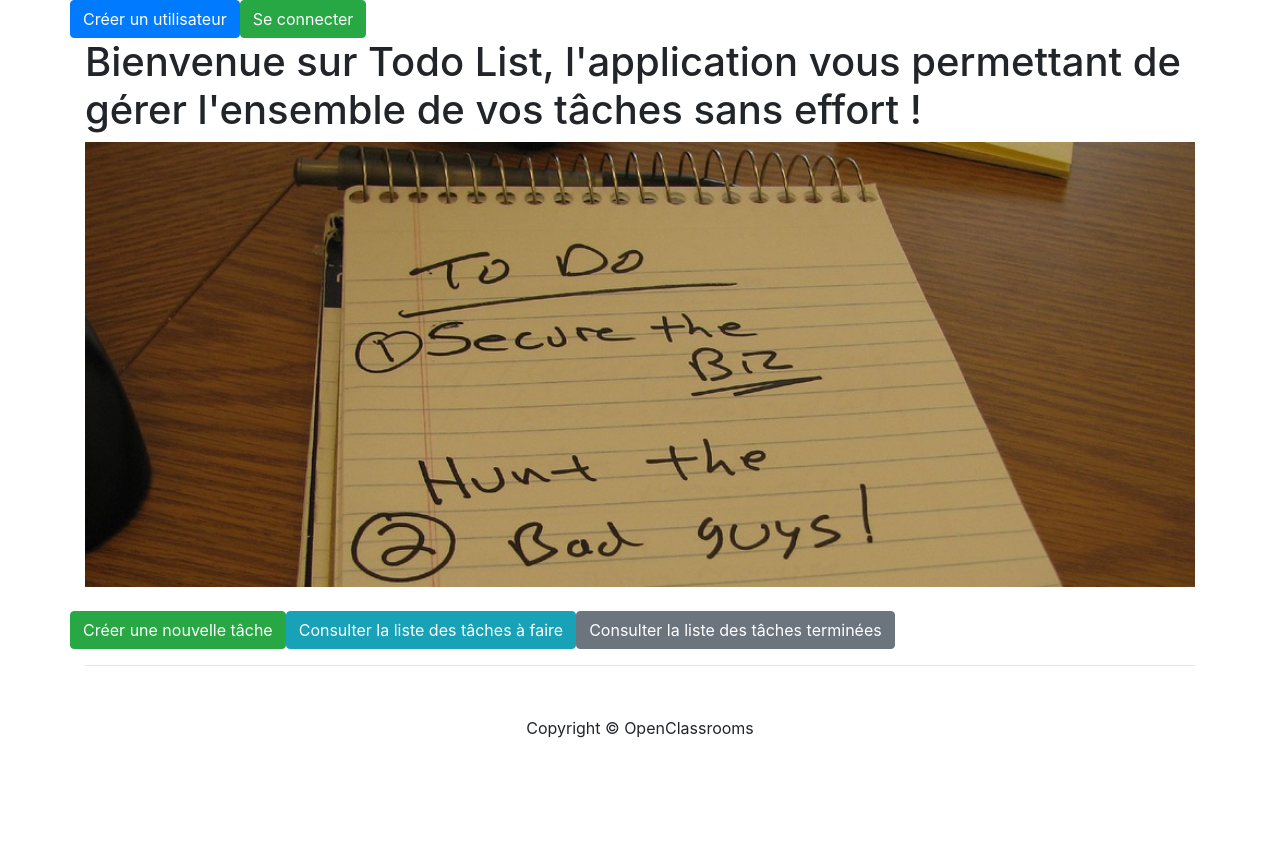
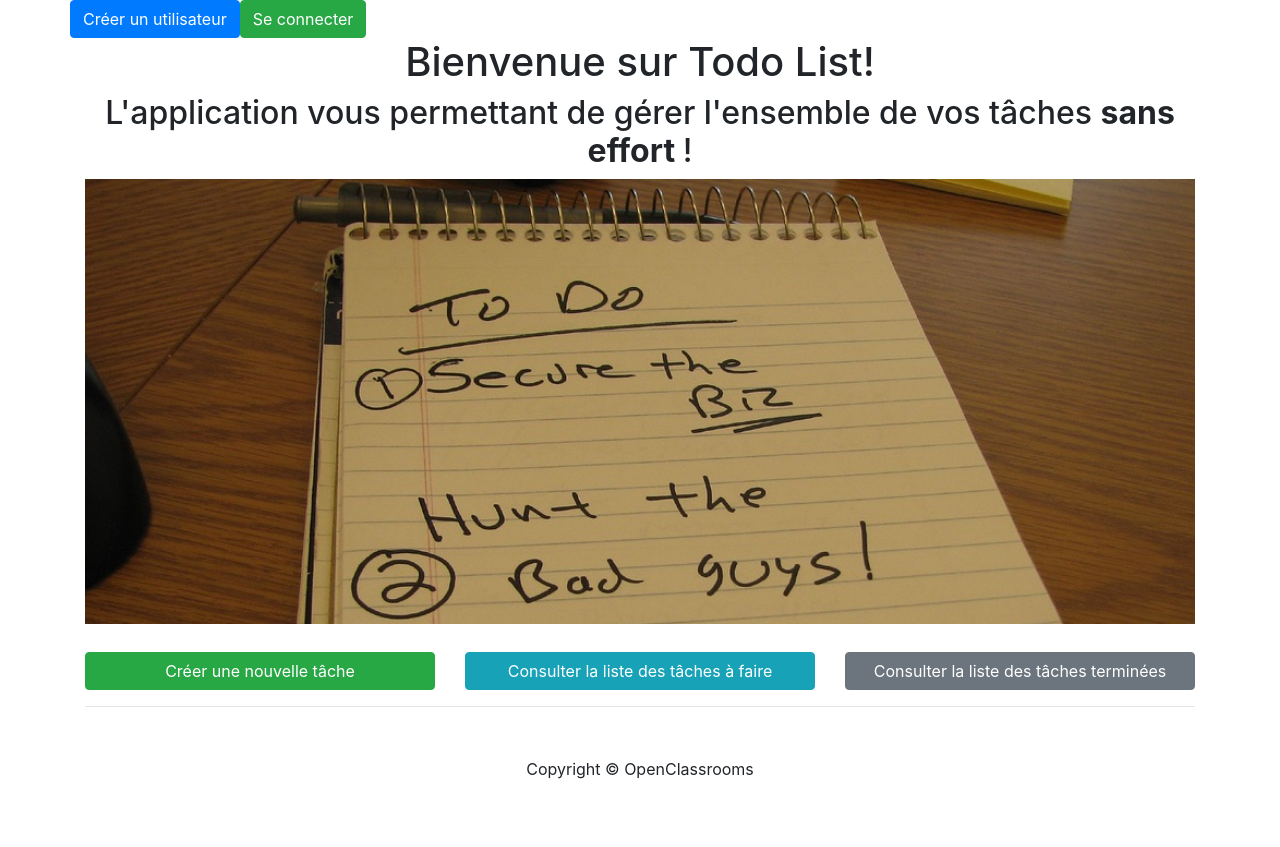
Before and after one commit to captainfrak/Projet8, a Symfony app: template templates/index.html.twig in a window 1280 px wide. Shown: the part 56-903 px from the top of the page. Before the commit the page ends 794 px from the top, so only its background shows below. Run offline with Twig, Linux system fonts and the light colour scheme; the template is opened without the code that fills it, so the values that code supplies are empty; some libraries are stand-ins or nearby versions.

Commit message:
add: add style to the views

```diff
--- a/templates/index.html.twig
+++ b/templates/index.html.twig
@@ -1,14 +1,33 @@
 {% extends 'base.html.twig' %}
 
 {% block header_title %}
-    <h1>Bienvenue sur Todo List, l'application vous permettant de gérer l'ensemble de vos tâches sans effort !</h1>
+    <h1 class="text-center">Bienvenue sur Todo List!</h1>
+    <h2 class="text-center">
+        L'application vous permettant de gérer l'ensemble de vos tâches
+        <strong>
+            sans effort
+        </strong>
+        !
+    </h2>
 {% endblock %}
 
 {% block body %}
 
-    <div class="row">
-        <a href="{{ path('task_create') }}" class="btn btn-success">Créer une nouvelle tâche</a>
-        <a href="{{ path('task_list') }}" class="btn btn-info">Consulter la liste des tâches à faire</a>
-        <a href="" class="btn btn-secondary">Consulter la liste des tâches terminées</a>
+    <div class="row justify-content-around">
+        <div class="col-xl-4 col-lg-4 col-md-4 col-xs-12 mt-1">
+            <a href="{{ path('task_create') }}" style="height: 100%" class="btn btn-block btn-success">
+                Créer une nouvelle tâche
+            </a>
+        </div>
+        <div class="col-xl-4 col-lg-4 col-md-4 col-xs-12 mt-1">
+            <a href="{{ path('task_list') }}" style="height: 100%" class="btn btn-block btn-info">
+                Consulter la liste des tâches à faire
+            </a>
+        </div>
+        <div class="col-xl-4 col-lg-4 col-md-4 col-xs-12 mt-1">
+            <a href="{{ path('task_done') }}" class="btn btn-block btn-secondary">
+                Consulter la liste des tâches terminées
+            </a>
+        </div>
     </div>
 {% endblock %}
--- a/templates/task/edit.html.twig
+++ b/templates/task/edit.html.twig
@@ -3,9 +3,8 @@
 {% block body %}
     <div class="row">
         {{ form_start(form, {'action' : path('task_edit', { 'id' : task.id })}) }}
-            {{ form_widget(form) }}
-
-            <button type="submit" class="btn btn-success pull-right">Modifier</button>
+        {{ form_widget(form) }}
+        <button type="submit" class="btn btn-success pull-right">Modifier</button>
         {{ form_end(form) }}
     </div>
 {% endblock %}
--- a/templates/user/edit.html.twig
+++ b/templates/user/edit.html.twig
@@ -5,9 +5,8 @@
 
 {% block body %}
     <div class="row">
-        {{ form_start(form, {'action' : path('user_edit', {'id' : user.id})}) }}
+        {{ form_start(form) }}
         {{ form_widget(form) }}
-
         <button type="submit" class="btn btn-success pull-right">Modifier</button>
         {{ form_end(form) }}
     </div>
```
Also changed, not shown: templates/security/login.html.twig (+14 -9 lines), templates/task/create.html.twig (+14 -8 lines), templates/user/create.html.twig (+4 -5 lines).
